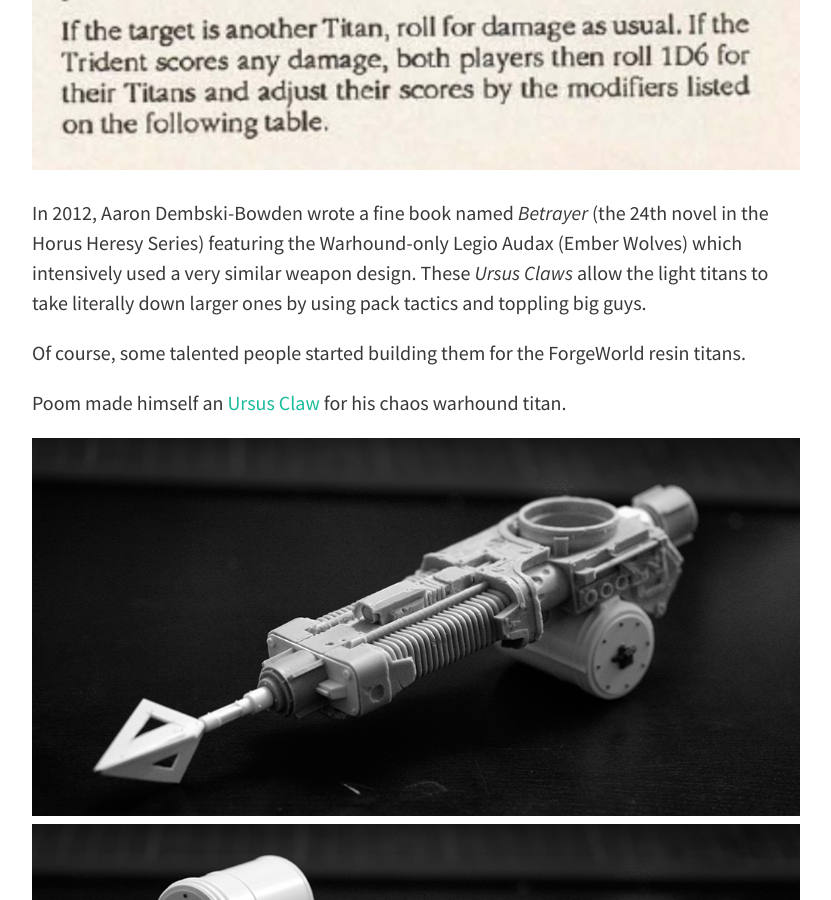
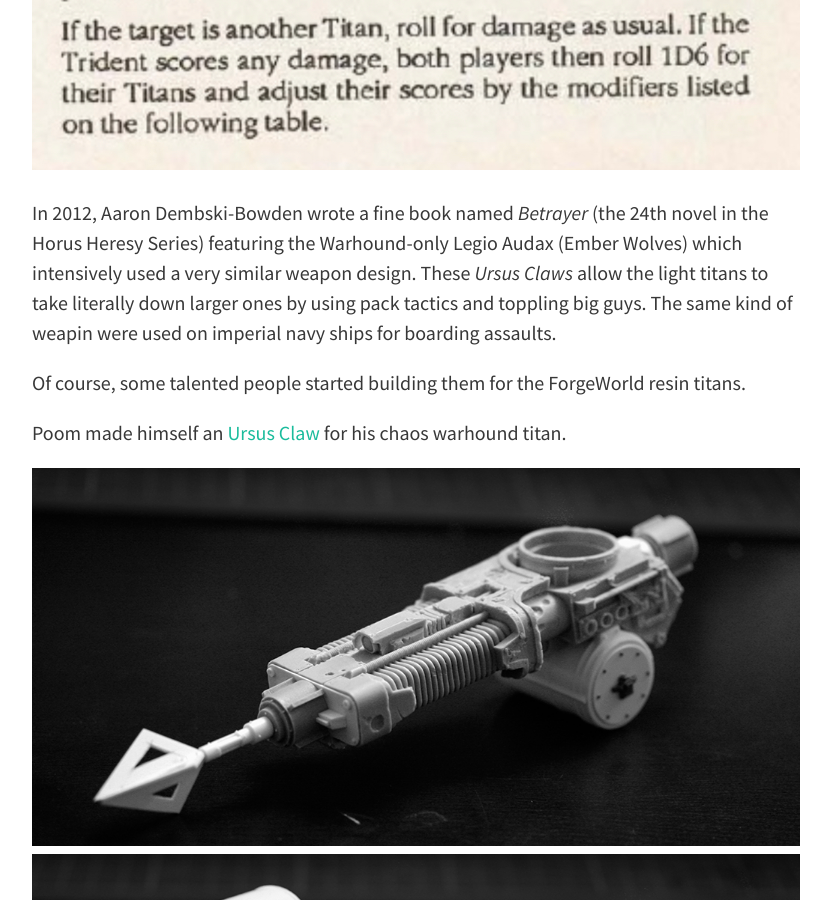
Before and after one commit to adeptus-dad/adeptus-dad.github.io, a Jekyll site: the page built from _posts/2019-01-08-ursus-claws.md, in a window 1280 px wide and 900 px high, scrolled down 1159 px. Shown: the whole window, without its empty margins (224-1055 px from the left). Built offline with Jekyll 4.4.1, drawn with Linux system fonts in a browser that asks for light colours; nearby versions of some CDN libraries; comment, search, counter and statistics services are not loaded; some of the changed text lies outside the part shown.

Commit message:
thundercoil harpoon

```diff
--- a/_posts/2019-01-08-ursus-claws.md
+++ b/_posts/2019-01-08-ursus-claws.md
@@ -12,7 +12,7 @@
 
 ![WD133]({{ site.baseurl }}/assets/img/ursus/trident.jpg)
 
-In 2012, Aaron Dembski-Bowden wrote a fine book named *Betrayer* (the 24th novel in the Horus Heresy Series) featuring the Warhound-only Legio Audax (Ember Wolves) which intensively used a very similar weapon design. These *Ursus Claws* allow the light titans to take literally down larger ones by using pack tactics and toppling big guys.
+In 2012, Aaron Dembski-Bowden wrote a fine book named *Betrayer* (the 24th novel in the Horus Heresy Series) featuring the Warhound-only Legio Audax (Ember Wolves) which intensively used a very similar weapon design. These *Ursus Claws* allow the light titans to take literally down larger ones by using pack tactics and toppling big guys. The same kind of weapin were used on imperial navy ships for boarding assaults.
 
 Of course, some talented people started building them for the ForgeWorld resin titans.
 
@@ -25,3 +25,5 @@
 Also, on the blog of the excellent [Aaron Dembski-Bowden](https://aarondembskibowden.wordpress.com/2013/10/28/deathwatch-talon-and-the-rise-of-the-weekender/), I found Benjamin Sephton-Smith’s Warhound with an ursus claw armament on his Morning Star Warhound.
 
 ![Warhound]({{ site.baseurl }}/assets/img/ursus/morning_star.jpg)
+
+More recently, the concept was transferred to knight, with the thundercoil harpoon available to Knight Valiants.
```
